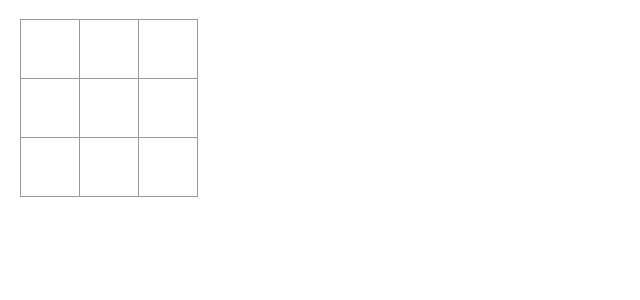
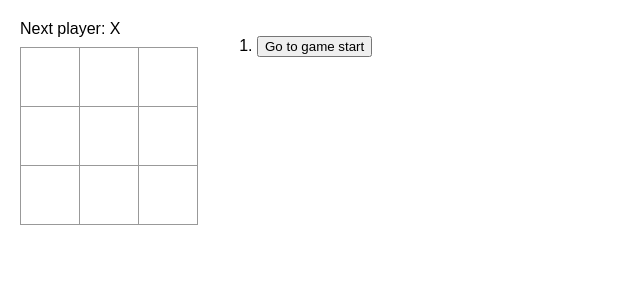
Before and after one commit to Micello/mern_stack, a React (Create React App) app in the folder frontend/: page / in a window 1280 px wide. Shown: the top 300 px of the page, without its empty margins (0-640 px from the left). Built offline with nearby package versions, Linux system fonts and the light colour scheme; the HTML template or start-up script is replaced by a standard one.

Commit message:
tictactoe finito

```diff
--- a/frontend/src/App.js
+++ b/frontend/src/App.js
@@ -8,29 +8,31 @@ function Square({ value, onSquareClick }) {
   );
 }
 
-export default function Board() {
-  const [squares, setSquares] = useState(Array(9).fill(null));
-  const [xIsNext, setXIsNext] = useState(true);
+function Board({xIsNext, squares, onPlay}) {
+
   let status;
   const winner= calculateWinner(squares);
 
+  if (winner) {
+    status = "Winner: " + winner;
+  } else {
+    status = "Next player: " + (xIsNext ? "X" : "O");
+  }
 
   function handleClick(i) {
-    if (!squares[i] || !calculateWinner(squares)){
+    if (!squares[i] && !calculateWinner(squares)){
       const nextSquares = squares.slice();
       if (xIsNext) {
         nextSquares[i] = "X";
       } else {
         nextSquares[i] = "O";
       }
-      setSquares(nextSquares);
-      setXIsNext(!xIsNext);
-    }else{
-      status = "winner:" + winner;
+      onPlay(nextSquares);
 
     }
 
   }
+
 
   return (
     <>
@@ -54,6 +56,50 @@ export default function Board() {
   );
 }
 
+export default function Game(){
+  const [xIsNext, setXIsNext] = useState(true);
+  const [history, setHistory] = useState([Array(9).fill(null)]);
+  const [currentMove, setCurrentMove] = useState(0);
+  const currentSquares = history[currentMove]; // -> prop cambiato (più avanti in render), Board si rerenderizza
+
+  function handlePlay(nextSquares) {
+    const nextHistory = [...history.slice(0, currentMove + 1), nextSquares];
+    setHistory(nextHistory);
+    setCurrentMove(nextHistory.length - 1);
+    setXIsNext(!xIsNext);                 //-> Il componente Game si rerenderizza
+  }
+
+  function jumpTo(nextMove){
+    setCurrentMove(nextMove);             //-> Il componente Game si rerenderizza
+    setXIsNext(nextMove%2 === 0);
+  }
+
+  const moves = history.map((squares, move) => {
+    let description;
+    if (move > 0) {
+      description = 'Go to move #' + move;
+    } else {
+      description = 'Go to game start';
+    }
+    return (
+      <li key={move}>
+        <button onClick={() => jumpTo(move)}>{description}</button>
+      </li>
+    );
+  });
+
+  return(
+    <div className="game">
+      <div className="game-board">
+        <Board xIsNext={xIsNext} squares={currentSquares} onPlay={handlePlay} />
+      </div>
+    <div className="game-info">
+      <ol>{moves}</ol>
+    </div>
+  </div>
+  );
+}
+
 
 function calculateWinner(squares) {
   const lines = [
@@ -74,3 +120,26 @@ function calculateWinner(squares) {
   }
   return null;
 }
+
+/*
+Il componente Game ha lo stato history (l'insieme degli squares fino ad ora) e xIsNext.
+Il componente Board riceve i prop xIsNext, squares e onPlay da Game e renderizza 9 Square.
+Ogni Square è cliccabile e trigghera handleClick all'interno di Board.
+
+Quando clichi su uno Square:
+onSquareClick chiama handleclick nella componenete Board.
+handleClick(i) crea il nuovo squares e chiama onPlay(nextSquares) che permette di chiamare handlePlay di Game e passare il nuovo squares.
+
+la funzione handlePlay viene eseguita in Game e:
+ -aggiorna history fino alla mossa corrente con la nuova mossa nextSquares, assicurandosi che se un player salta a una mossa precedente, ogni mossa futura venga scartata.
+ -aggiorna la mossa corrente e il booleano del turno.
+
+  Siccome setHistory, setCurrentMove, setXIsNext sono tutte state chiamate, Game si rerenderizza, il quale dichiarerà currentSquares e verrà passato come prop squares al componente Board (in return),
+  proccando il rerender di Board, il quale oltre a calcolare il vincitore a sua volta procca il re render di tutti gli Square, con ogni Square che riceve il valore aggiornato di currentSquares.
+
+
+ Quando clicco un pulsante di salto l'evento onClick viene chiamato e trigghera jumpTo(mossa a cui voglio tornare) di Game.
+ La funzione jumpTo aggiorna currentMove, rerenderizzando Game e quindi mostrando nell'app la board nella mossa currentMove.
+ currentSquares viene quindi ricalcolato in base a history[currentMove]. Quando return verrà eseguito squares={currentSquares}
+  ri renderizza Board che calcola il vincitore e di conseguenza gli Square
+  */
```
